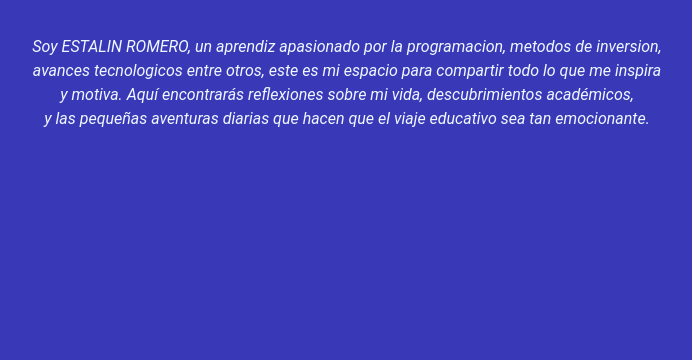
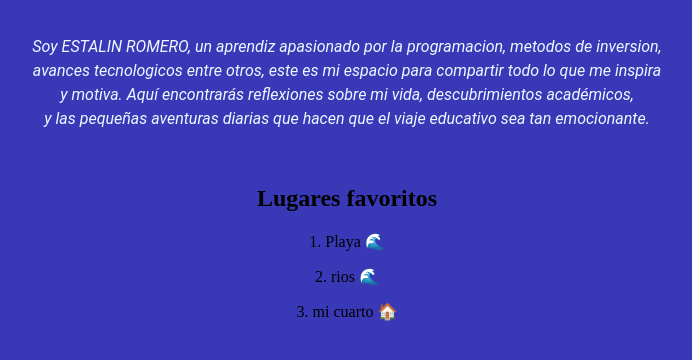
Before and after one commit to Estalin08/blog_personal, a plain HTML site: page index.html in a window 1280 px wide. Shown: the part 80-440 px from the top of the page, without its empty margins (293-985 px from the left). Drawn offline with Linux system fonts and the light colour scheme.

Commit message:
Se agregaron mis lugares favoritos

```diff
--- a/index.html
+++ b/index.html
@@ -14,6 +14,16 @@ avances tecnologicos entre otros, este es mi espacio para compartir todo lo que
 y motiva. Aquí encontrarás reflexiones sobre mi vida, descubrimientos académicos,
 y las pequeñas aventuras diarias que hacen que el viaje educativo sea tan emocionante.</pre>
 <br>
+<h2>Lugares favoritos</h2>
+<p>
+1. Playa 🌊
+</p>
+<p>
+2. rios 🌊
+</p>
+<p>
+3. mi cuarto 🏠
+</p>
 
 </body>
 </html>
```
